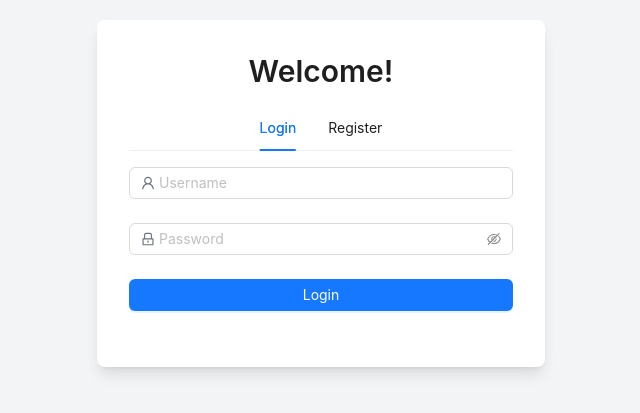
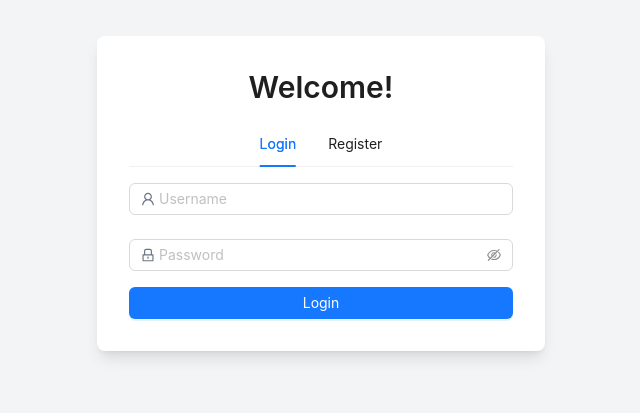
Before and after one commit to sidqiaverroes/LawAI-FE, a Next.js app in the folder law-ai/: page /auth in a window 1280 px wide. Shown: the part 207-620 px from the top of the page, without its empty margins (319-959 px from the left). Built offline with nearby package versions, Linux system fonts and the light colour scheme.

Commit message:
v4.2: fix auth

```diff
--- a/law-ai/src/pages/auth.js
+++ b/law-ai/src/pages/auth.js
@@ -1,4 +1,4 @@
-import React from 'react';
+import React, { useState } from 'react';
 import { Form, Input, Button, Typography, Tabs, message } from 'antd';
 import { UserOutlined, LockOutlined } from '@ant-design/icons';
 import { useRouter } from 'next/router';
@@ -12,13 +12,10 @@ const Auth = () => {
   const [form] = Form.useForm();
   const router = useRouter();
   const { login } = useAuth(); // Destructure login from useAuth
+  const [activeTab, setActiveTab] = useState('login'); // Track active tab
 
-  const handleFinish = async (values) => {
+  const handleLogin = async (values) => {
     try {
-      // Determine the active tab and perform the corresponding action
-      const tabKey = values.tabKey || 'login'; // Default to 'login' if tabKey is undefined
-      if (tabKey === 'login') {
-        // Handle login
       const response = await fetch('https://deekyudev.my.id/auth/login', {
         method: 'POST',
         headers: {
@@ -42,8 +39,14 @@ const Auth = () => {
 
       message.success('Login successful!');
       router.push('/');
-      } else if (tabKey === 'register') {
-        // Handle registration
+    } catch (error) {
+      message.error('Login failed!');
+      console.error('Error:', error);
+    }
+  };
+
+  const handleRegister = async (values) => {
+    try {
       const { username, password } = values;
       const response = await fetch('https://deekyudev.my.id/auth/register', {
         method: 'POST',
@@ -85,7 +88,6 @@ const Auth = () => {
 
       message.success('Registration successful and logged in!');
       router.push('/');
-      }
     } catch (error) {
       message.error('Action failed!');
       console.error('Error:', error);
@@ -96,13 +98,18 @@ const Auth = () => {
     <div className="flex justify-center items-center min-h-screen bg-gray-100 p-4">
       <div className="bg-white p-8 rounded-lg shadow-lg w-full max-w-md">
         <Title level={2} className="text-center mb-6">Welcome!</Title>
+        <Tabs
+          activeKey={activeTab}
+          onChange={key => setActiveTab(key)}
+          centered
+        >
+          <TabPane tab="Login" key="login">
             <Form
               form={form}
-          initialValues={{ tabKey: 'login' }} // Set default tabKey
-          onFinish={handleFinish}
+              name="login"
+              onFinish={handleLogin}
+              className="space-y-4"
             >
-          <Tabs defaultActiveKey="login" centered onChange={(key) => form.setFieldsValue({ tabKey: key })}>
-            <TabPane tab="Login" key="login">
               <Form.Item
                 name="username"
                 rules={[{ required: true, message: 'Please input your username!' }]}
@@ -128,9 +135,16 @@ const Auth = () => {
                   Login
                 </Button>
               </Form.Item>
+            </Form>
           </TabPane>
 
           <TabPane tab="Register" key="register">
+            <Form
+              form={form}
+              name="register"
+              onFinish={handleRegister}
+              className="space-y-4"
+            >
               <Form.Item
                 name="username"
                 rules={[{ required: true, message: 'Please input your username!' }]}
@@ -156,9 +170,9 @@ const Auth = () => {
                   Register
                 </Button>
               </Form.Item>
+            </Form>
           </TabPane>
         </Tabs>
-        </Form>
       </div>
     </div>
   );
```
Lines whose indentation alone changed are shown as unchanged.
